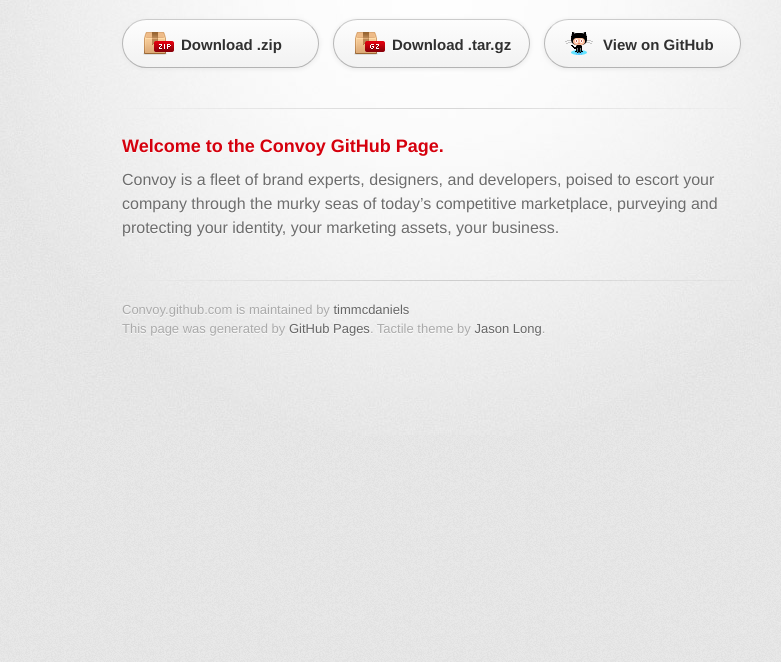
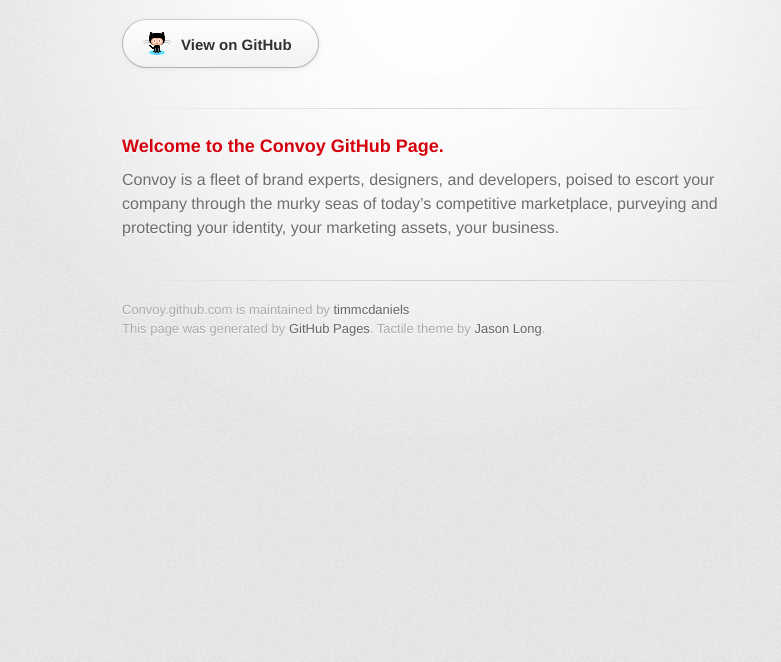
Before and after one commit to Convoy/convoy.github.com, a plain HTML site: page index.html in a window 1280 px wide. Shown: the part 138-800 px from the top of the page, without its empty margins (208-989 px from the left). Drawn offline with Linux system fonts and the light colour scheme; a web font is replaced by a local one.

Commit message:
removed download links

```diff
--- a/index.html
+++ b/index.html
@@ -25,8 +25,6 @@
         </header>
 
         <section id="downloads" class="clearfix">
-          <a href="https://github.com/timmcdaniels/convoy.github.com/zipball/master" id="download-zip" class="button"><span>Download .zip</span></a>
-          <a href="https://github.com/timmcdaniels/convoy.github.com/tarball/master" id="download-tar-gz" class="button"><span>Download .tar.gz</span></a>
           <a href="https://github.com/timmcdaniels/convoy.github.com" id="view-on-github" class="button"><span>View on GitHub</span></a>
         </section>
 
@@ -34,9 +32,7 @@
 
         <section id="main_content">
           <h3>Welcome to the Convoy GitHub Page.</h3>
-
-<p>Convoy is a fleet of brand experts, designers, and developers, poised to escort your company through the murky seas of today’s competitive marketplace, purveying and protecting your identity, your marketing assets, your business.</p>
-
+          <p>Convoy is a fleet of brand experts, designers, and developers, poised to escort your company through the murky seas of today’s competitive marketplace, purveying and protecting your identity, your marketing assets, your business.</p>
         </section>
 
         <footer>
```
